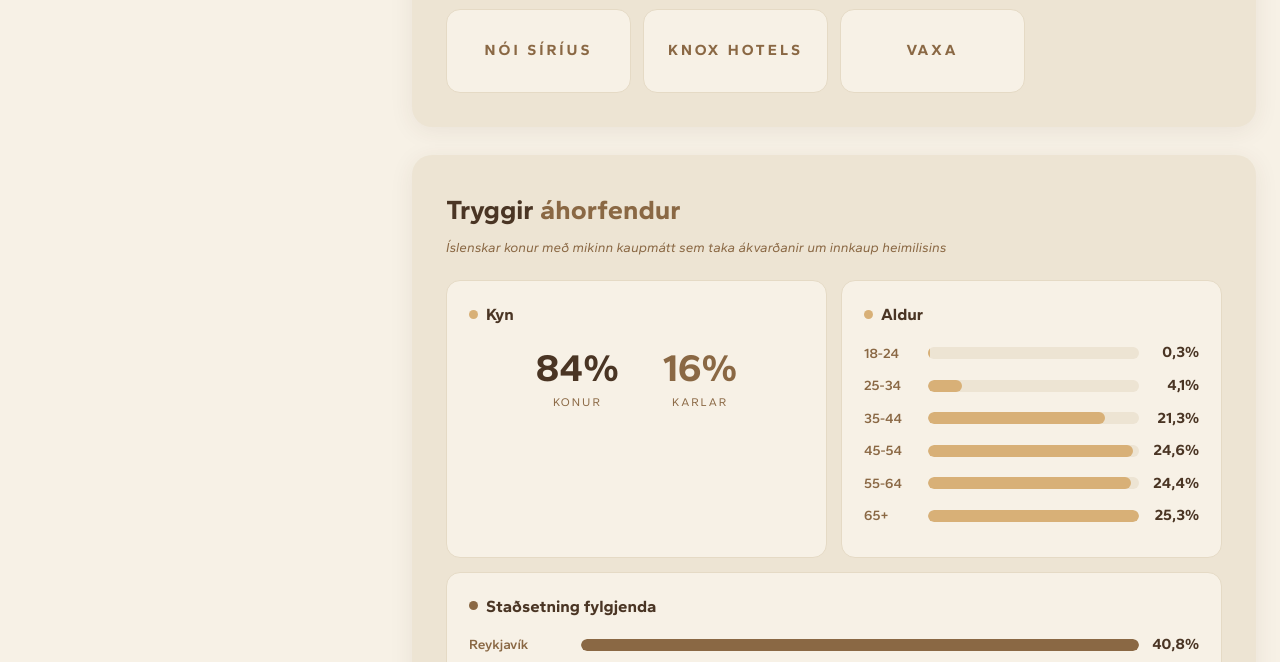
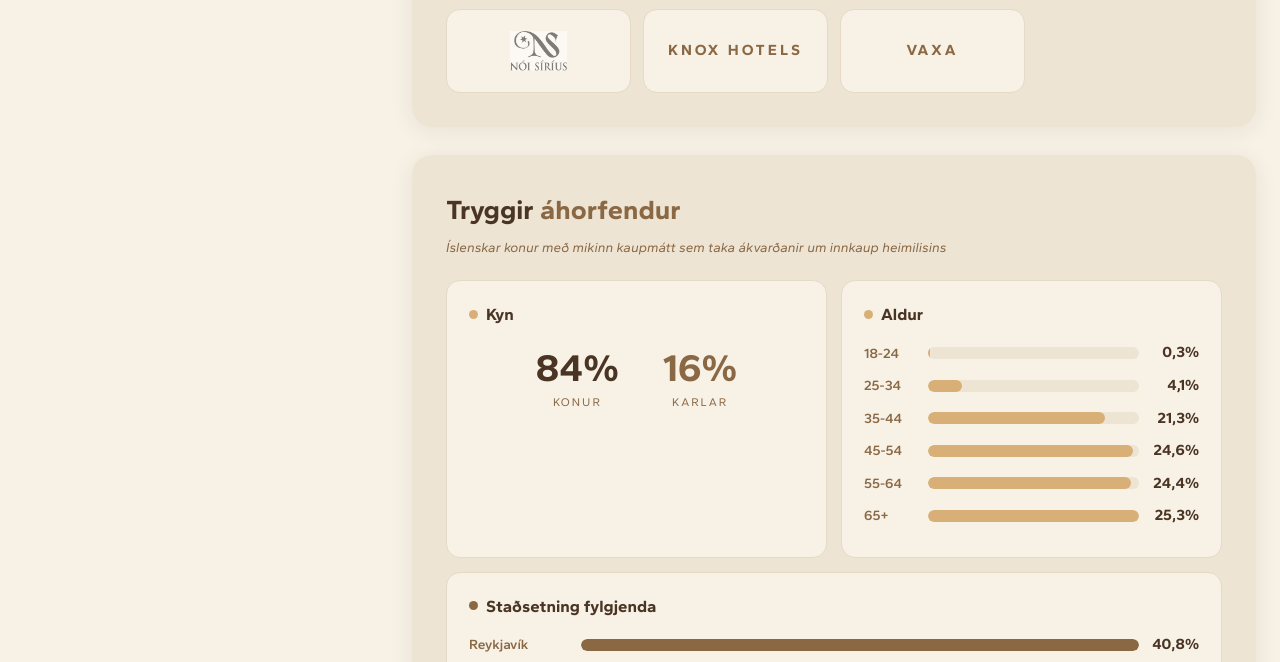
Before and after one commit to ragna-bjorg/samstarf, a plain HTML site: page index.html in a window 1280 px wide. Shown: the part 902-1564 px from the top of the page. Drawn offline with Linux system fonts and the light colour scheme; a script that the page names is missing.

Commit message:
Add files via upload

```diff
--- a/index.html
+++ b/index.html
@@ -340,7 +340,7 @@
         <div class="logo-cell"><img src="https://www.hraunsnef.is/icon.webp" alt="Hraunsnef Sveitahótel" loading="lazy"></div>
         <div class="logo-cell"><img src="https://upload.wikimedia.org/wikipedia/commons/c/ce/Coca-Cola_logo.svg" alt="Coca-Cola" loading="lazy"></div>
         <div class="logo-cell"><img src="https://circolo.is/cdn/shop/files/logo_9f32ead8-a651-4dd2-9ea0-369b78a9c6d1.png?width=320" alt="Circolo" loading="lazy"></div>
-        <div class="logo-cell"><span class="logo-word">Nói Síríus</span></div>
+        <div class="logo-cell"><img src="noisirius.png" alt="Nói Síríus" loading="lazy"></div>
         <div class="logo-cell"><span class="logo-word">Knox Hotels</span></div>
         <div class="logo-cell"><span class="logo-word">Vaxa</span></div>
       </div>
```
Also changed, not shown: noisirius.png (added).
